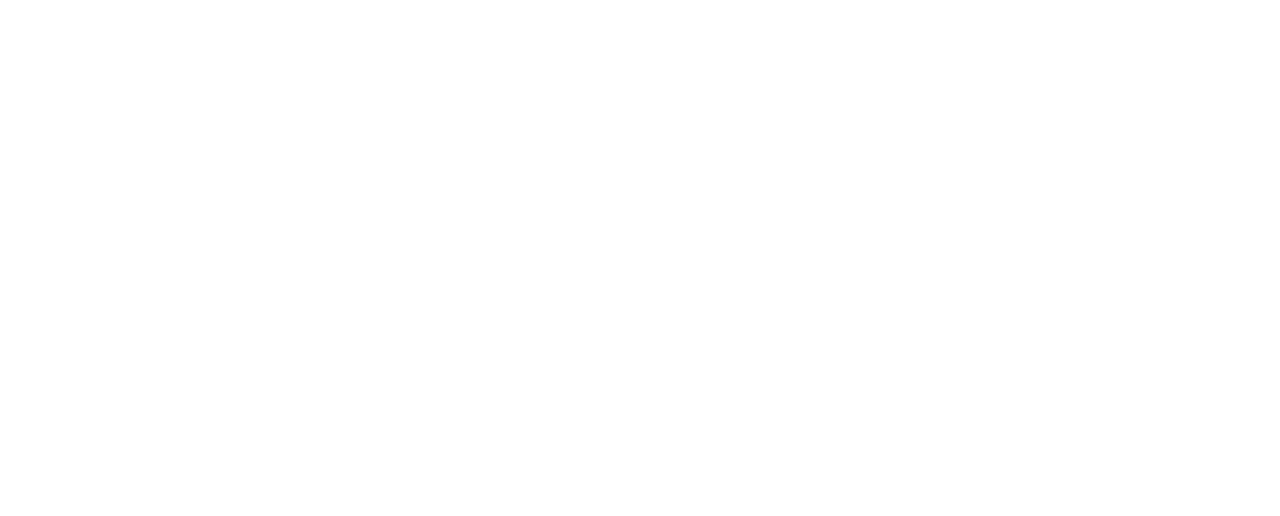
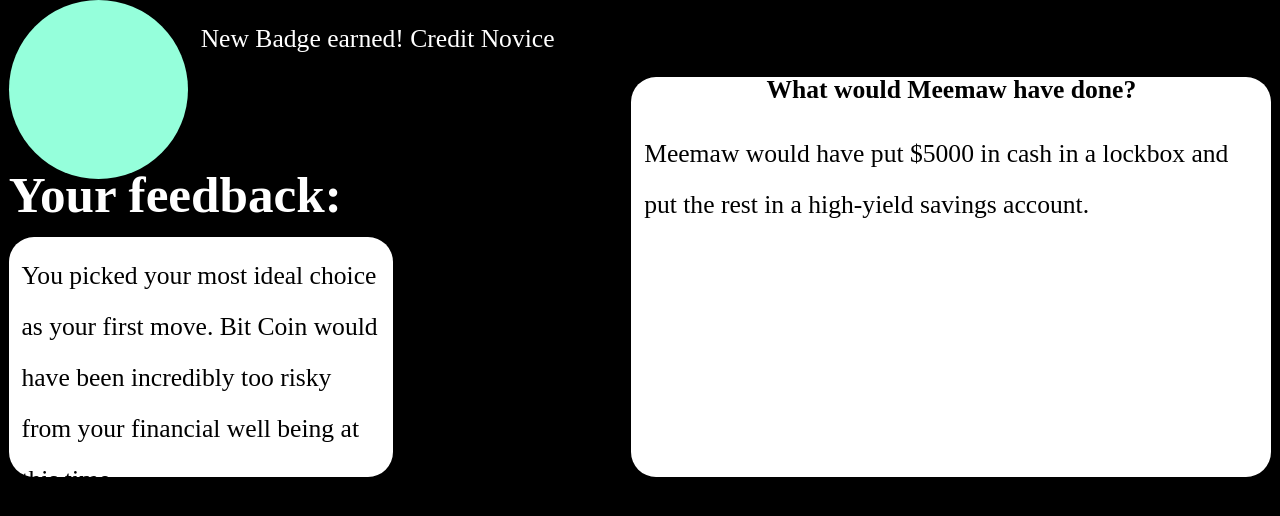
Before and after one commit to bebopdre/finance-bro-client, a React (Create React App) app: page /feedback in a window 1280 px wide. Before the commit this address had no page. Shown: the top 516 px of the page. Built offline with nearby package versions, Linux system fonts and the light colour scheme; a web font is replaced by a local one.

Commit message:
feedback page styled

```diff
--- a/src/App.js
+++ b/src/App.js
@@ -3,6 +3,7 @@
 import LandingPage from "./pages/LandingPage/LandingPage";
 import AdventurePage from "./pages/AdventurePage/AdventurePage";
 import './styles/global.scss';
+import FeedbackPage from "./pages/FeedbackPage/FeedbackPage";
 
 function App() {
   return (
@@ -11,6 +12,7 @@
         <Route path='/game' element={<HomePage />} />
         <Route path='/' element={<LandingPage />} />
         <Route path='/adventure' element={<AdventurePage />} />
+        <Route path='/feedback' element={<FeedbackPage />} />
       </Routes>
     </BrowserRouter>
   );
--- /dev/null
+++ b/src/pages/FeedbackPage/FeedbackPage.js
@@ -0,0 +1,36 @@
+import React from "react";
+import "../FeedbackPage/FeedbackPage.scss";
+
+const FeedbackPage = () => {
+  return (
+    <div className="feedback">
+      <section className="feedback__window-container">
+        <div className="feedback__text-column">
+          <div className="feedback__text-row">
+            <p className="feedback__text">New Badge earned! Credit Novice</p>
+            <div className="feedback__image-container">
+              <div className="feedback__image"></div>
+            </div>
+          </div>
+          <div className="feedback__subheading-container">
+            <h2 className="feedback__subheading">Your feedback:</h2>
+          </div>
+          <div className="feedback__window">
+            <p className="feedback__window-text">
+              You picked your most ideal choice as your first move. Bit Coin would have been incredibly too risky from your financial well being at
+              this time.
+            </p>
+          </div>
+        </div>
+        <div className="feedback__window-large">
+          <h2 className="feedback__window-container">What would Meemaw have done?</h2>
+          <p className="feedback__window-text">
+           Meemaw would have put $5000 in cash in a lockbox and put the rest in a high-yield savings account.
+          </p>
+        </div>
+      </section>
+    </div>
+  );
+};
+
+export default FeedbackPage;
--- /dev/null
+++ b/src/pages/FeedbackPage/FeedbackPage.scss
@@ -0,0 +1,54 @@
+@use "../../styles/partials/mixins" as *;
+@use "../../styles/global.scss" as *;
+@use "../../styles/partials/typography";
+
+.feedback {
+  background-color: black;
+  height: 100vh;
+  &__image {
+    width: 14rem;
+    height: 14rem;
+    border-radius: 50%;
+    background-color: $teal;
+  }
+  &__text {
+    color: $white;
+    @include body-medium;
+    &-row{
+        display: flex;
+        flex-direction: row-reverse;
+    }
+  }
+  &__subheading {
+    color: $white;
+    padding-bottom: 1rem;
+    @include page-header;
+  }
+  &__window {
+    background-color: $white;
+    border-radius: 25px;
+    height: 30vh;
+    width: 30vw;
+    &-large {
+      background-color: $white;
+      border-radius: 25px;
+      height: 50vh;
+      width: 50vw;
+    }
+    &-container {
+        display: flex;
+        flex-direction: row;
+        align-items: flex-end;
+        justify-content: center;
+        @include sub-header;
+        gap: 5rem;
+    }
+    &-text{
+        display: flex;
+        align-items: center;
+        @include body-medium;
+        margin-top: 1rem;
+    }
+  }
+
+}
--- a/src/pages/HomePage/HomePage.scss
+++ b/src/pages/HomePage/HomePage.scss
@@ -16,7 +16,6 @@
     position: absolute;
     bottom: 0;
 
-
 }
 
 
--- a/src/pages/LandingPage/LandingPage.scss
+++ b/src/pages/LandingPage/LandingPage.scss
@@ -3,11 +3,6 @@
 @use "../../styles/partials/typography";
 
 .landing {
-  // display: flex;
-  // flex-direction: column;
-  // justify-content: center;
-  // margin: 20px;
-
   height: 100vh;
   padding: 3vw;
   background-image: url('../../assets/background/landing-background.svg');
@@ -22,22 +17,15 @@
     padding: 2vw;
 
   }
-  &__title-container {
-    // gap: 2rem;
-  }
   &__title {
-    // padding: 10px;
-    // @include page-header;
     color: white;
     font-size: 11rem;
     font-weight: 100;
   }
   &__subtitle-container {
-    // margin: 20px;
     padding: 2vw 1vw;
   }
   &__subtitle {
-    // @include sub-header;
     color: #95FFDB;
     font-size: 3rem;
   }
--- a/src/styles/partials/_mixins.scss
+++ b/src/styles/partials/_mixins.scss
@@ -29,7 +29,8 @@
 }
 
 @mixin body-medium {
-    font-size: .875rem;
-    line-height: 1.375rem;
-    font-weight: 400;
+  font-size: 2rem;
+  line-height: 4rem;
+  font-weight: 400;
+  padding: 1rem;
 }
```
Also changed, not shown: src/pages/AdventurePage/AdventurePage.js (+0 -54 lines), src/pages/AdventurePage/AdventurePage.scss (+0 -44 lines).
